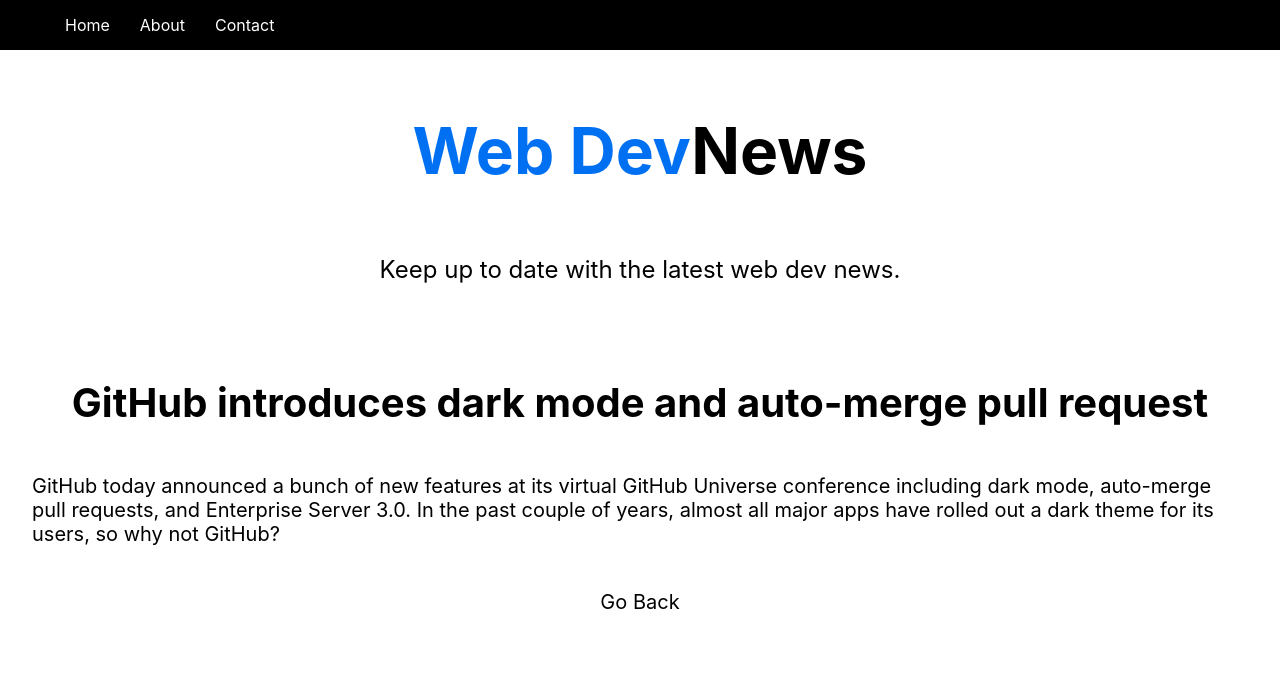
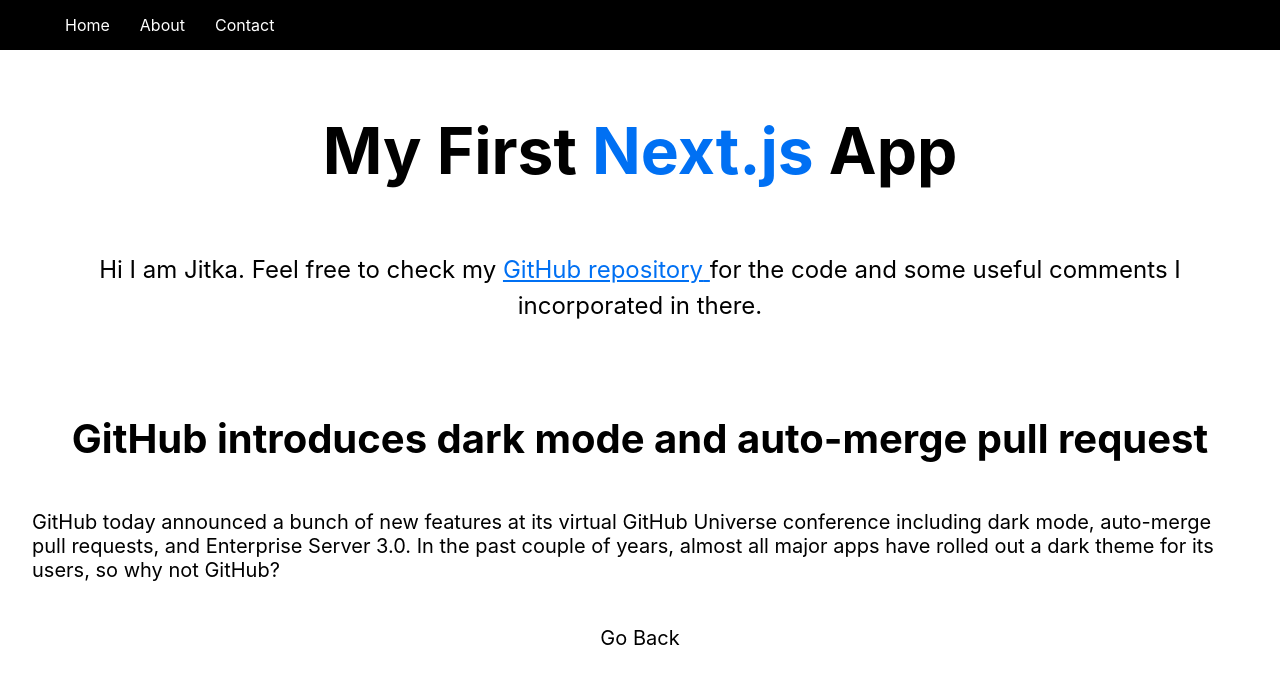
Before and after one commit to jitasek/learn-next-app, a Next.js app: page /article/1 in a window 1280 px wide. Shown: the top 684 px of the page. Built offline with nearby package versions, Linux system fonts and the light colour scheme.

Commit message:
Few small content improvements

```diff
--- a/components/Header.js
+++ b/components/Header.js
@@ -1,11 +1,12 @@
 import headerStyles from "../styles/Header.module.css";
+import Link from "next/link";
 
 const Header = () => {
   return (
     <div>
       {/* <h1 className="title"> */}
       <h1 className={headerStyles.title}>
-        <span>Web Dev</span>News
+        My First <span>Next.js</span> App
       </h1>
       {/* below + line 6 = example of inline styling (can look messy, rather use only e.g. for conditional rendering): */}
       {/* <style jsx>
@@ -16,7 +17,13 @@
         `}
       </style> */}
       <p className={headerStyles.description}>
-        Keep up to date with the latest web dev news.
+        Hi I am Jitka. Feel free to check my{" "}
+        <span className={headerStyles.gitrepo}>
+          <Link href="https://github.com/jitasek/learn-next-app">
+            GitHub repository
+          </Link>{" "}
+        </span>{" "}
+        for the code and some useful comments I incorporated in there.
       </p>
     </div>
   );
--- a/components/Meta.js
+++ b/components/Meta.js
@@ -17,9 +17,9 @@
 
 // I can also add default props:
 Meta.defaultProps = {
-  title: "WebDev Newz",
-  keywords: "web development, proghramming",
-  description: "Get the latest news in web dev",
+  title: "Next.js App",
+  keywords: "web development, programming",
+  description: "Basic application built in Next.js",
 };
 
 export default Meta;
--- a/styles/Header.module.css
+++ b/styles/Header.module.css
@@ -26,3 +26,8 @@
   line-height: 1.5;
   font-size: 1.5rem;
 }
+
+.gitrepo {
+  color: #0070f3;
+  text-decoration: underline;
+}
```
